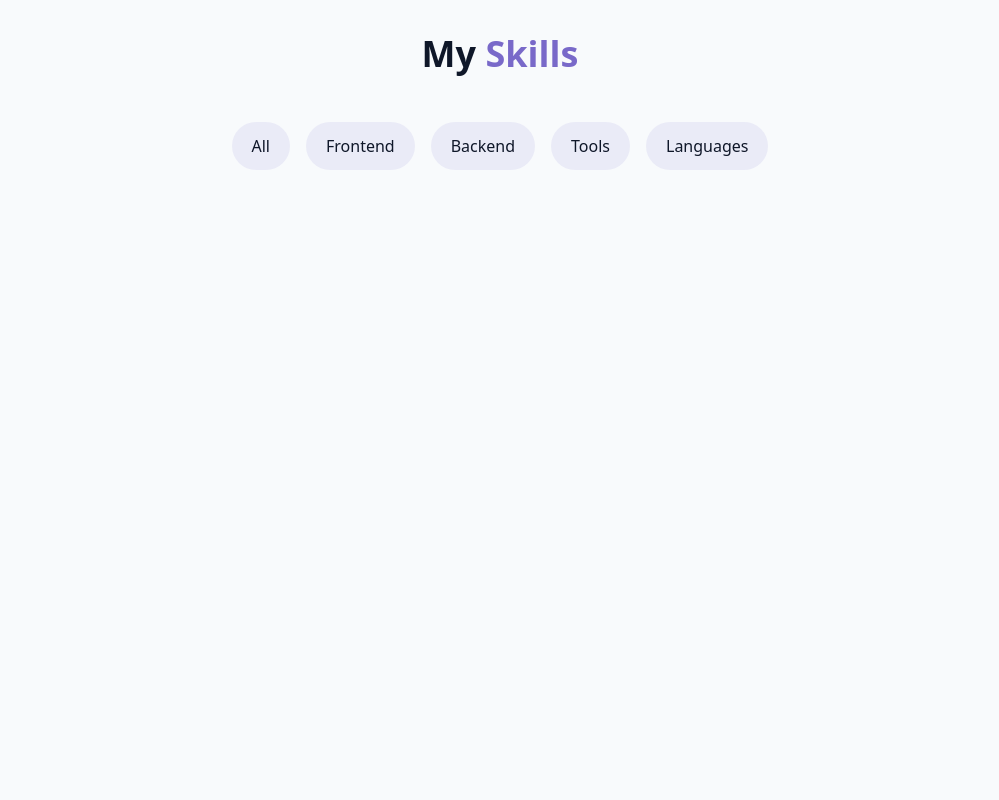
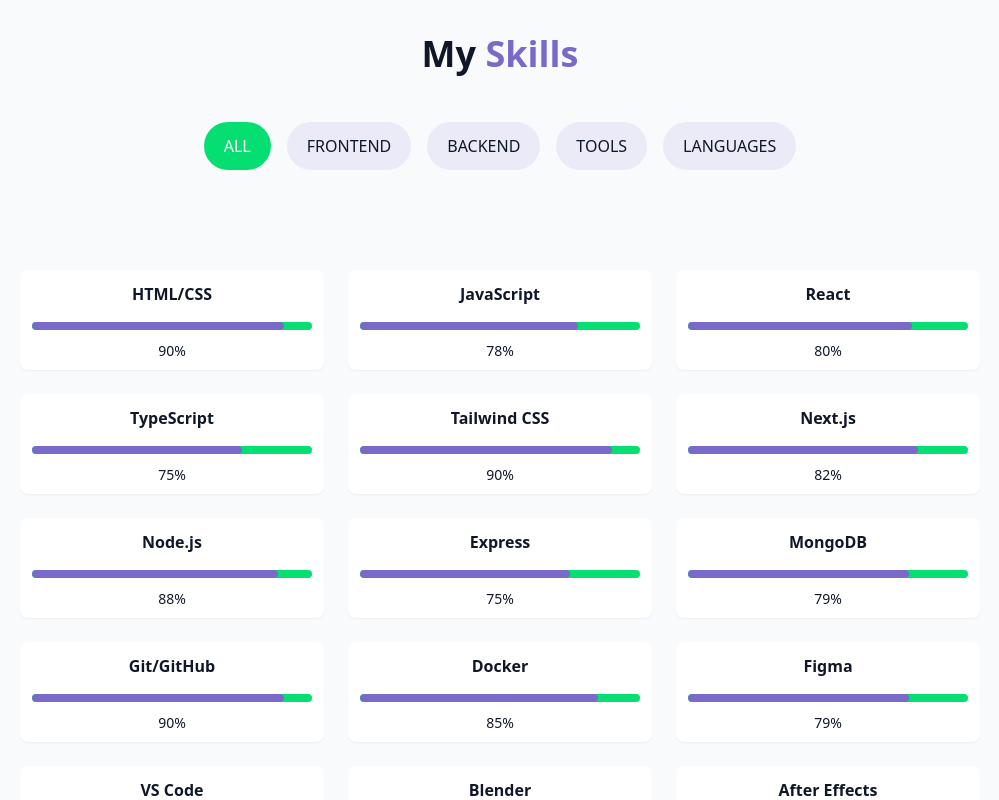
Before and after one commit to Ayush-Vishwakarma17/my-portfolio, a React (Vite) app: page / in a window 1280 px wide. Shown: the part 1800-2600 px from the top of the page, without its empty margins (140-1139 px from the left). Before the commit the page ends 2190 px from the top, so only its background shows below. Built offline with nearby package versions, Linux system fonts and the light colour scheme.

Commit message:
grid fixes

```diff
--- a/src/components/SkillsSection.jsx
+++ b/src/components/SkillsSection.jsx
@@ -1,4 +1,3 @@
-import { div } from "motion/react-client";
 import { useState } from "react";
 import { cn } from "../../lib/utils";
 
@@ -24,56 +23,71 @@
   { name: "Blender", level: 75, category: "Tools" },
   { name: "After Effects", level: 83, category: "Tools" },
 
-  //languages
+  // Languages
   { name: "C++", level: 85, category: "Languages" },
   { name: "Java", level: 82, category: "Languages" },
   { name: "Python", level: 75, category: "Languages" },
 ];
 
-const  categories = ["All", "Frontend", "Backend", "Tools", "Languages"]
+const categories = ["All", "Frontend", "Backend", "Tools", "Languages"];
+
 export const SkillSection = () => {
-    const[activeCategory, setActiveCategory] = useState("all");
+  const [activeCategory, setActiveCategory] = useState("All");
 
   const filterSkills = skills.filter(
-        (skills) => activeCategory === "All" || skills.category === activeCategory
-    )
-    return <section id="skills" className="relative py-30 px-4 bg-secondary/30">
+    (skill) => activeCategory === "All" || skill.category === activeCategory
+  );
+
+  return (
+    <section id="skills" className="relative py-30 px-4 bg-secondary/30">
       <div className="container mx-auto max-w-5xl">
         <h1 className="font-bold text-3xl md:text-4xl mb-12 text-center">
           My <span className="text-primary"> Skills</span>
         </h1>
 
-            <div className="flex flex-wrap justify-start sm:justify-center gap-4 mb-12">
+        {/* Category Buttons */}
+        <div className="flex flex-wrap justify-center  sm:justify-center gap-4 mb-12">
           {categories.map((category, key) => (
-                    <button key={key}
+            <button
+              key={key}
               onClick={() => setActiveCategory(category)}
-
-                    className={cn("px-5 py-3 upercase rounded-full transition-colors duration-300",
-                    activeCategory===category ? "bg-green-400" : "bg-primary/10 hover:bg-secondary transition-colors duration-300",
-                    )}> {category} </button>
+              className={cn(
+                " px-5 py-3 uppercase rounded-full transition-colors duration-300",
+                activeCategory === category
+                  ? "bg-green-400 text-white"
+                  : "bg-primary/10 hover:bg-secondary"
+              )}
+            >
+              {category}
+            </button>
           ))}
         </div>
 
-            <div className=" w-full mt-25 gap-2 grid grid-cols-2 sm:grid-cols-2 lg:grid-cols-3 sm:gap-6">
+        {/* Skills Grid */}
+        <div className="w-full mt-25 gap-4 grid grid-cols-2 sm:grid-cols-2 lg:grid-cols-3 sm:gap-6 justify-items-center">
           {filterSkills.map((skill, key) => (
             <div
-                    key = {key}
-                    className="  w-40 h-30 sm:w-full sm:h-25 bg-card card-hover p-3 shadow-xs rounded-lg">
-                        <div className=" text-center mb-4">
+              key={key}
+              className="w-36 h-30 sm:w-full sm:h-25 bg-card card-hover p-3 shadow-xs rounded-lg"
+            >
+              <div className="text-center mb-4">
                 <h3 className="font-semibold">{skill.name}</h3>
               </div>
-                        <div className="w-full overflow-hidden h-2 bg-green-400 rounded-full ">
-                            <div className="w-full h-2 rounded-full bg-primary origin-left animate-[grow_1.5s_ease-out]"
-                            style={
-                                {width: skill.level + "%"}
-                            }/>
+              <div className="w-full overflow-hidden h-2 bg-green-400 rounded-full">
+                <div
+                  className="h-2 rounded-full bg-primary origin-left animate-[grow_1.5s_ease-out]"
+                  style={{ width: skill.level + "%" }}
+                />
               </div>
-                        <div className="mt-2">
-                            <span className="text-sm text-muted-foreground">{skill.level + "%"}</span>
+              <div className="mt-2 text-center">
+                <span className="text-sm text-muted-foreground">
+                  {skill.level + "%"}
+                </span>
               </div>
             </div>
           ))}
         </div>
       </div>
     </section>
-}
+  );
+};
```
Lines whose indentation alone changed are shown as unchanged.
